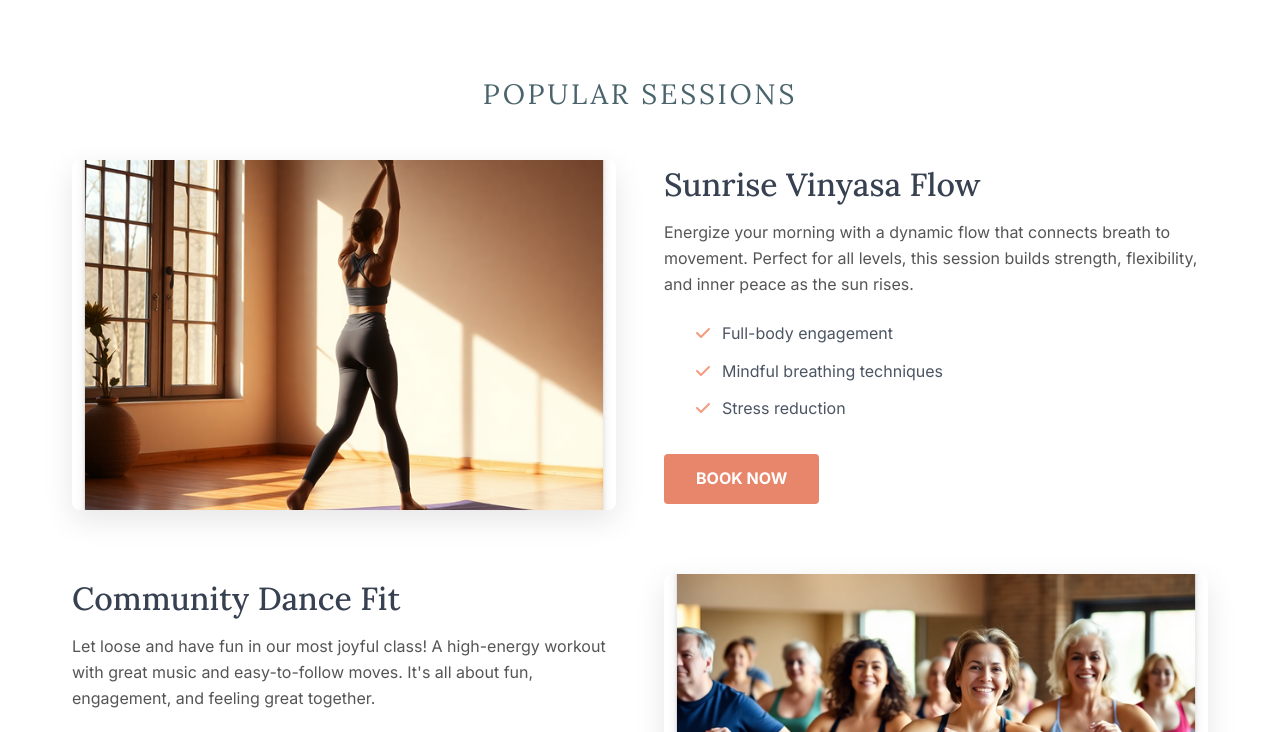
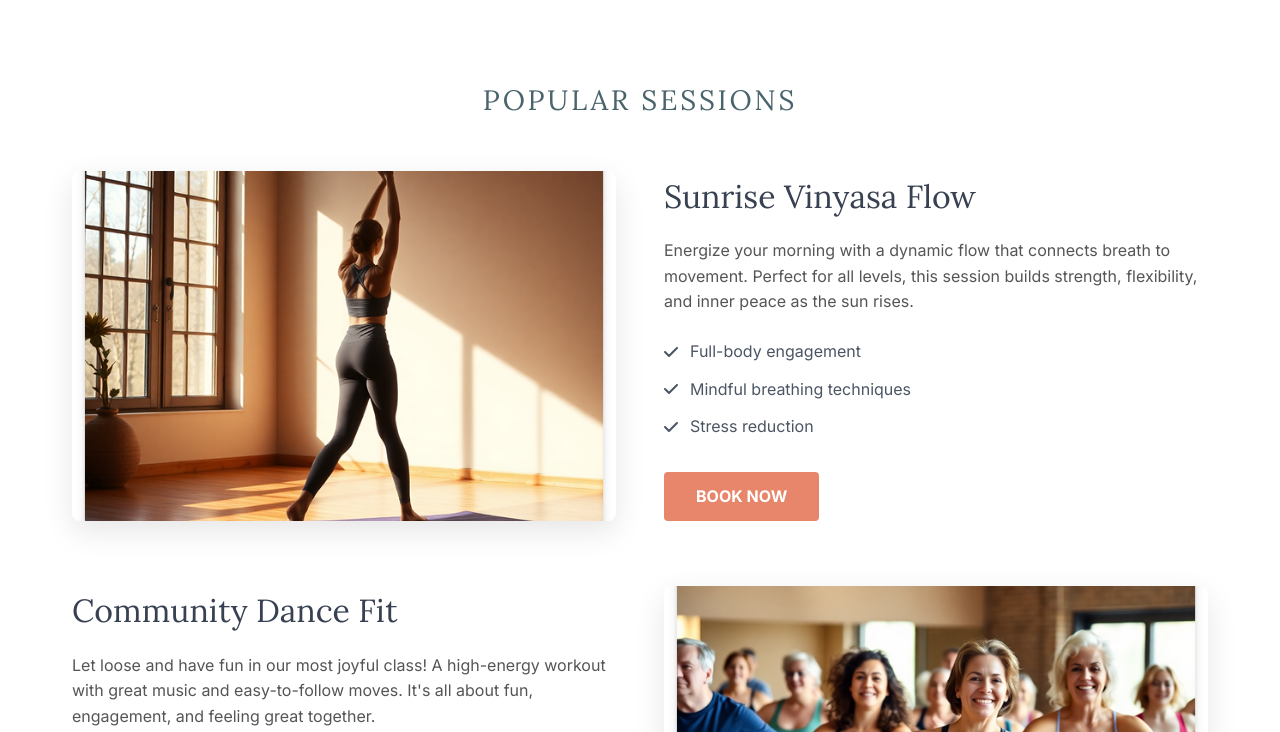
Before and after one commit to MoxamMalaki/mtm6201-final, a plain HTML site: page index.html in a window 1280 px wide. Shown: the part 726-1458 px from the top of the page. Drawn offline with nearby package versions, Linux system fonts and the light colour scheme.

Commit message:
added reset

```diff
--- /dev/null
+++ b/css/reset.css
@@ -0,0 +1,20 @@
+html, body, div, span, applet, object, iframe,
+h1, h2, h3, h4, h5, h6, p, blockquote, pre,
+a, abbr, acronym, address, big, cite, code,
+del, dfn, em, img, ins, kbd, q, s, samp,
+small, strike, strong, sub, sup, tt, var,
+b, u, i, center,
+dl, dt, dd, ol, ul, li,
+fieldset, form, label, legend,
+table, caption, tbody, tfoot, thead, tr, th, td,
+article, aside, canvas, details, embed,
+figure, figcaption, footer, header, hgroup,
+menu, nav, output, ruby, section, summary,
+time, mark, audio, video {
+	margin: 0;
+	padding: 0;
+	border: 0;
+	font-size: 100%;
+	font: inherit;
+	vertical-align: baseline;
+}
--- a/feel.html
+++ b/feel.html
@@ -9,10 +9,11 @@
     <link rel="preconnect" href="https://fonts.googleapis.com">
     <link rel="stylesheet" href="https://fonts.googleapis.com/css2?family=Inter:wght@100;200;300;400;500;600;700;800;900&display=swap">
     <link rel="stylesheet" href="https://fonts.googleapis.com/css2?family=Lora:wght@400;500;600&display=swap">
-    <link href="https://cdn.jsdelivr.net/npm/bootstrap@5.3.0/dist/css/bootstrap.min.css" rel="stylesheet">
+    <link href="https://cdn.jsdelivr.net/npm/bootstrap@5.3.7/dist/css/bootstrap.min.css" rel="stylesheet" integrity="sha384-LN+7fdVzj6u52u30Kp6M/trliBMCMKTyK833zpbD+pXdCLuTusPj697FH4R/5mcr" crossorigin="anonymous">
+    <link rel="stylesheet" href="css/reset.css">
     <link href="css/all.css" rel="stylesheet">
+    <script src="https://cdnjs.cloudflare.com/ajax/libs/font-awesome/6.4.0/js/all.min.js" crossorigin="anonymous" referrerpolicy="no-referrer"></script>
 
-    <script src="https://cdnjs.cloudflare.com/ajax/libs/font-awesome/6.4.0/js/all.min.js" crossorigin="anonymous" referrerpolicy="no-referrer"></script>
 </head>
 
 <body>
--- a/index.html
+++ b/index.html
@@ -9,19 +9,13 @@
     <link rel="preconnect" href="https://fonts.googleapis.com">
     <link rel="stylesheet" href="https://fonts.googleapis.com/css2?family=Inter:wght@100;200;300;400;500;600;700;800;900&display=swap">
     <link rel="stylesheet" href="https://fonts.googleapis.com/css2?family=Lora:wght@400;500;600&display=swap">
-    <link href="https://cdn.jsdelivr.net/npm/bootstrap@5.3.0/dist/css/bootstrap.min.css" rel="stylesheet">
+    <link href="https://cdn.jsdelivr.net/npm/bootstrap@5.3.7/dist/css/bootstrap.min.css" rel="stylesheet" integrity="sha384-LN+7fdVzj6u52u30Kp6M/trliBMCMKTyK833zpbD+pXdCLuTusPj697FH4R/5mcr" crossorigin="anonymous">
+    <link rel="stylesheet" href="css/reset.css">
     <link rel="stylesheet" href="css/all.css">
-
-    <script>
-        window.FontAwesomeConfig = {
-            autoReplaceSvg: 'nest'
-        };
-    </script>
     <script src="https://cdnjs.cloudflare.com/ajax/libs/font-awesome/6.4.0/js/all.min.js" crossorigin="anonymous" referrerpolicy="no-referrer"></script>
 
 </head>
-
-<body>
+    <body>
     <div id="app-container">
         <header role="banner">
             <div class="container">
```
Also changed, not shown: moving.html (+2 -2 lines).
